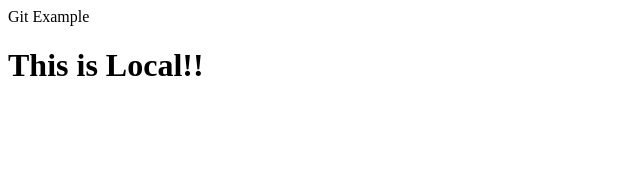
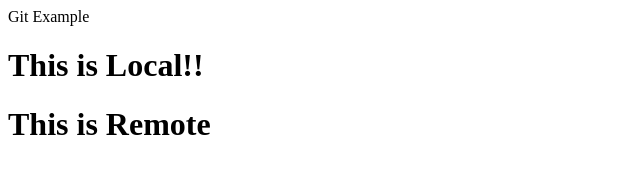
Before and after one commit to KoMamatha/example, a plain HTML site: page index.html in a window 1280 px wide. Shown: the whole page, without its empty margins (0-640 px from the left). Drawn offline with Linux system fonts and the light colour scheme.

Commit message:
Update index.html

```diff
--- a/index.html
+++ b/index.html
@@ -3,5 +3,6 @@
     <head>Git Example</head>
     <body>
         <h1>This is Local!!</h1>
+        <h1>This is Remote</h1>
     </body>
 </html>
```
